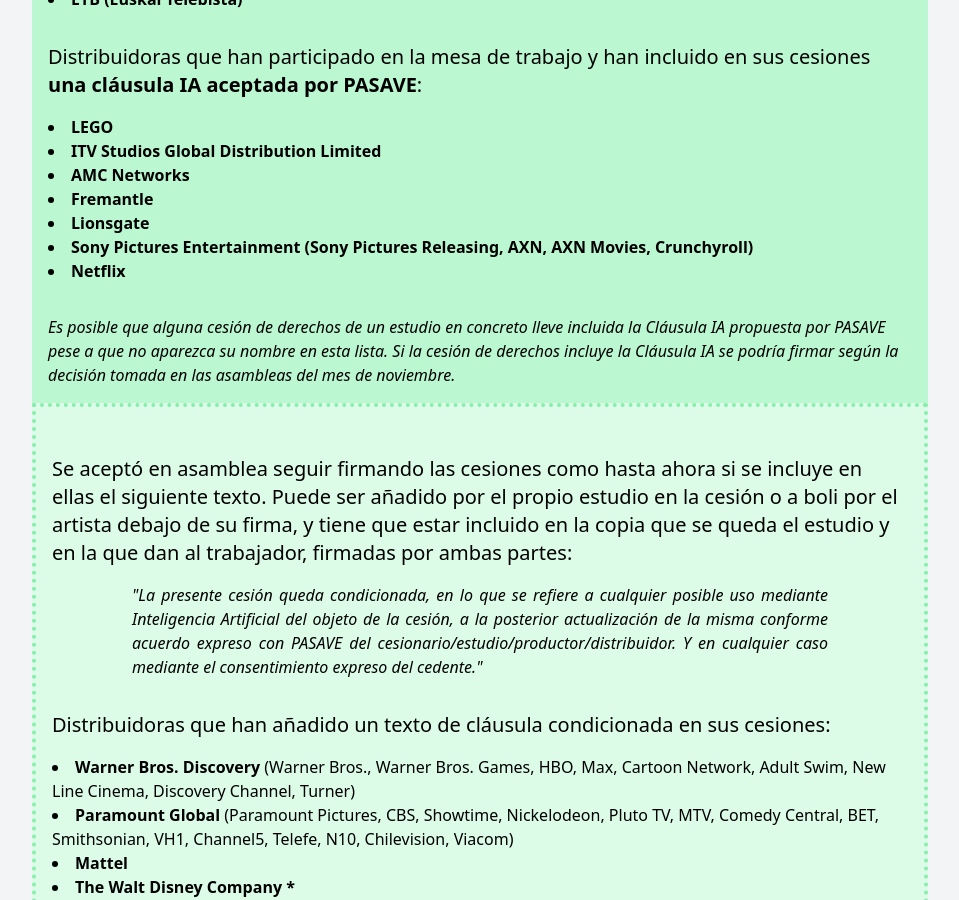
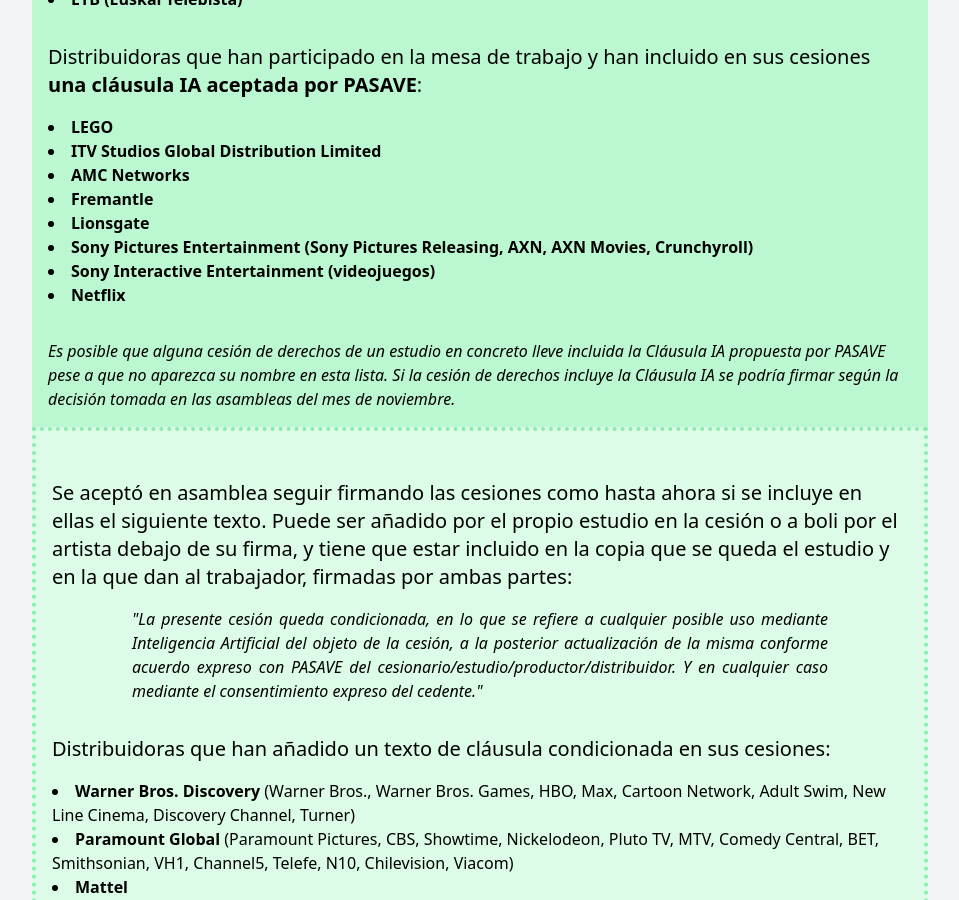
Before and after one commit to mutsuda/pasave.github.io, a Jekyll site: the page built from oklist.md, in a window 1280 px wide and 900 px high, scrolled down 433 px. Shown: the whole window, without its empty margins (160-1119 px from the left). Built offline with Jekyll 4.4.1, drawn with Linux system fonts in a browser that asks for light colours.

Commit message:
added Sony Videojuegos

```diff
--- a/oklist.md
+++ b/oklist.md
@@ -32,6 +32,7 @@
 	<li class="font-bold">Fremantle</li>
 	<li class="font-bold">Lionsgate</li>
 	<li class="font-bold">Sony Pictures Entertainment (Sony Pictures Releasing, AXN, AXN Movies, Crunchyroll)</li>
+	<li class="font-bold">Sony Interactive Entertainment (videojuegos)</li>
 	<li class="font-bold">Netflix</li>
 </ul>
 
```
